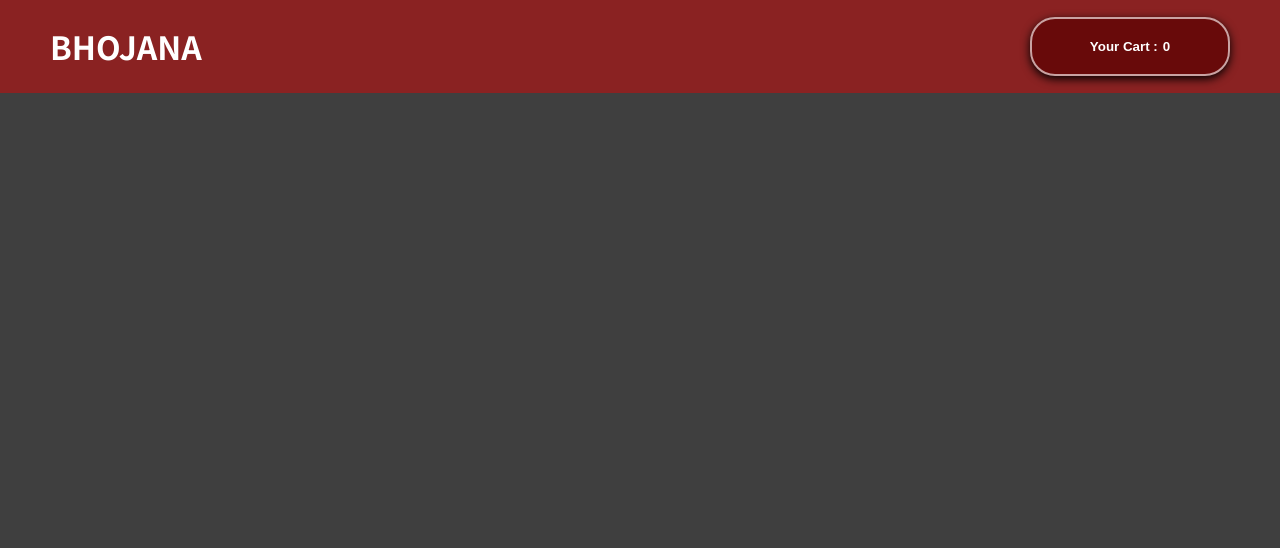
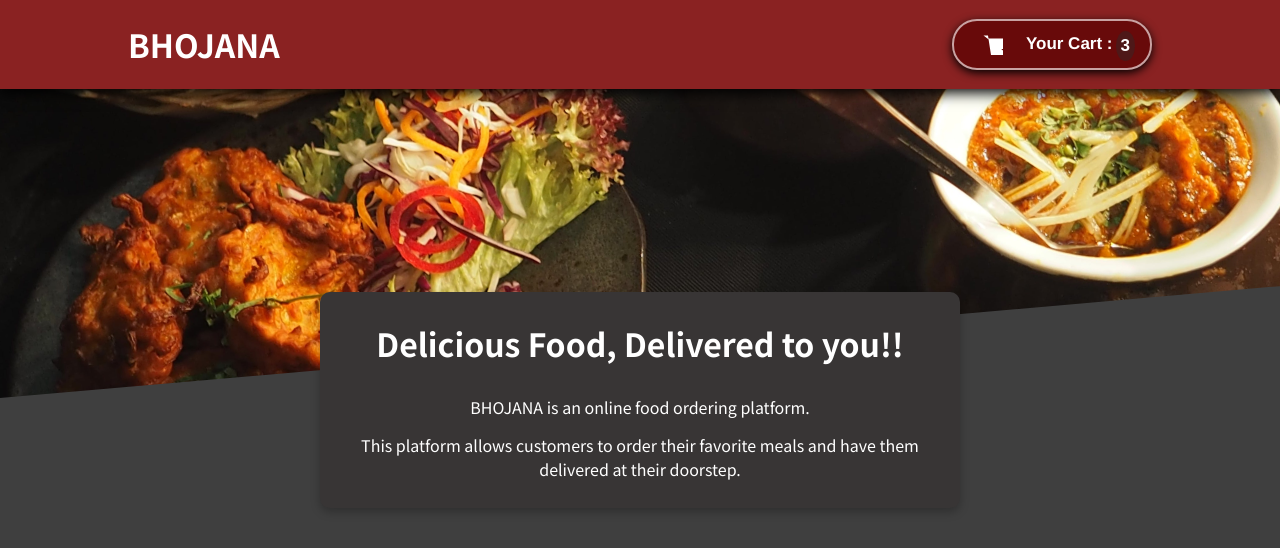
Before and after one commit to vardhan1832/BhojanaRestaurantApp, a React (Create React App) app: page / in a window 1280 px wide. Shown: the top 548 px of the page. Built offline with nearby package versions, Linux system fonts and the light colour scheme.

Commit message:
container summary

```diff
--- a/src/App.js
+++ b/src/App.js
@@ -1,9 +1,11 @@
 import React from "react";
 import Header from "./components/Layout/Header";
+import Summary from "./components/Summary";
 function App() {
   return (
     <div>
       <Header/>
+      <Summary/>
     </div>
   );
 }
--- /dev/null
+++ b/src/components/Cart/CartIcon.css
@@ -0,0 +1,5 @@
+.carticon {
+    width: 24px;
+    height: 24px;
+    margin-bottom: 3px;
+}
--- /dev/null
+++ b/src/components/Cart/CartIcon.js
@@ -0,0 +1,16 @@
+import React from "react";
+import './CartIcon.css'
+
+const CartIcon = ()=>{
+    return (
+        <svg
+            xmlns="http://www.w3.org/2000/svg"
+            fill="currentColor"
+            className="carticon"
+            viewBox="0 0 16 16"
+          >
+            <path d="M6.29977 5H21L19 12H7.37671M20 16H8L6 3H3M9 20C9 20.5523 8.55228 21 8 21C7.44772 21 7 20.5523 7 20C7 19.4477 7.44772 19 8 19C8.55228 19 9 19.4477 9 20ZM20 20C20 20.5523 19.5523 21 19 21C18.4477 21 18 20.5523 18 20C18 19.4477 18.4477 19 19 19C19.5523 19 20 19.4477 20 20Z" />
+          </svg>
+    )
+}
+export default CartIcon
--- a/src/components/Layout/Header.css
+++ b/src/components/Layout/Header.css
@@ -3,7 +3,13 @@
     display: flex;
     justify-content: space-between;
     align-items: center;
-    padding: 2px 50px;
+    padding: 0 10%;
+    left: 0;
+    top: 0;
+    position: fixed;
+    width: 100%;
+    box-shadow: 0 4px 13px rgb(0, 0, 0.25);
+    z-index: 10;
 }
 
 .header h1{
@@ -19,17 +25,47 @@
     border-radius: 25px;
     margin-left: auto;
     width: 200px;
-    padding: 2px 10px;
+    padding: 10px 15px 10px 3px;
     font: bold;
+    display: flex;
+    justify-content: space-evenly;
+    align-items: center;
+    position: relative;
+    overflow: visible;
 }
 
 .header button:hover,
 .header button:active{
-    background-color: #e79f8a;
-    color: black;
+    background-color: #2b0603;
 }
 
-.spann{
+.badge{
     font-weight: bold;
-    margin-left: 5px;
+    position: absolute;
+    top: 10px;
+    right: 15px;
+    padding: 5px;
+    background-color: rgb(78, 24, 24);
+    color: white;
+    font-size: 17px;
+    border-radius: 50%;
 }
+.cart{
+    font-weight: bold;
+    font-family: 'Franklin Gothic Medium', 'Arial Narrow', Arial, sans-serif;
+    font-size: 17px;
+    /* margin-right: 3px; */
+
+}
+.main-image {
+    width: 100%;
+    height: 25rem;
+    z-index: 0;
+    overflow: hidden;
+}
+.main-image img{
+    object-fit: cover;
+    width: 110%;
+    height: 100%;
+    transform: rotateZ(-5deg) translateY(-4rem) translateX(-1rem) ;
+}
--- a/src/components/Layout/Header.js
+++ b/src/components/Layout/Header.js
@@ -1,16 +1,23 @@
 import React from "react";
-import './Header.css'
-
+import "./Header.css";
+import mealsImage from "../../assets/meals.jpg";
+import CartIcon from "../Cart/CartIcon";
 const Header = () => {
-    let count = 0
   return (
     <React.Fragment>
-            <header className='header'>
+      <header className="header">
         <h1>BHOJANA</h1>
-                <button><h4>Your Cart :<span className='spann'>{count}</span></h4> </button>
+        <button>
+            <CartIcon/>
+            <span className="cart">Your Cart :</span>
+            <span className="badge">3</span>
+        </button>
       </header>
+      <div className="main-image">
+        <img src={mealsImage} alt="Food"></img>
+      </div>
     </React.Fragment>
-    )
-}
+  );
+};
 
-export default Header
+export default Header;
--- /dev/null
+++ b/src/components/Summary.css
@@ -0,0 +1,28 @@
+.summary{
+    display: flex;
+    flex-direction: column;
+    width: 50%;
+    max-width: fit-content;
+    margin:0 auto;
+    padding: 7px 0px;
+    padding-bottom: 20px;
+    border: 2px ;
+    box-shadow: 0 4px 10px rgba(0,0,0,0.25);
+    z-index: 4;
+    background-color: rgba(56, 53, 53,1);
+    color: white;
+    border-radius: 10px;
+    align-items: center;
+    justify-content: center;
+    position: absolute;
+    top: 50%;
+    left: 50%;
+    transform: translate(-50%, -50%);
+}
+
+.summary p{
+    padding: 2px 10px ;
+    margin: 5px 15px;
+    align-items: center;
+    text-align: center;
+}
--- /dev/null
+++ b/src/components/Summary.js
@@ -0,0 +1,15 @@
+import React from "react";
+import './Summary.css'
+const Summary = () =>{
+    return (
+        <React.Fragment>
+            <div className="summary">
+                <h1>Delicious Food, Delivered to you!!</h1>
+                <p>BHOJANA is an online food ordering platform.</p>
+                <p>This platform allows customers to order their favorite meals and have them delivered at their doorstep.</p>
+            </div>
+        </React.Fragment>
+    )
+}
+
+export default Summary
```
Also changed, not shown: src/assets/meals.jpg (added). Lines whose indentation alone changed are shown as unchanged.
